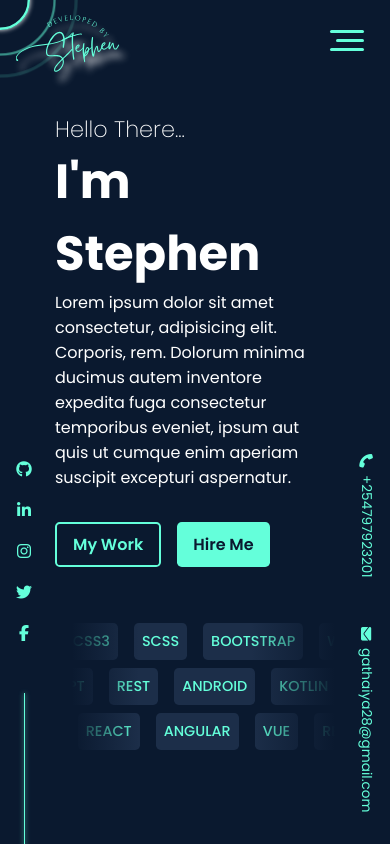
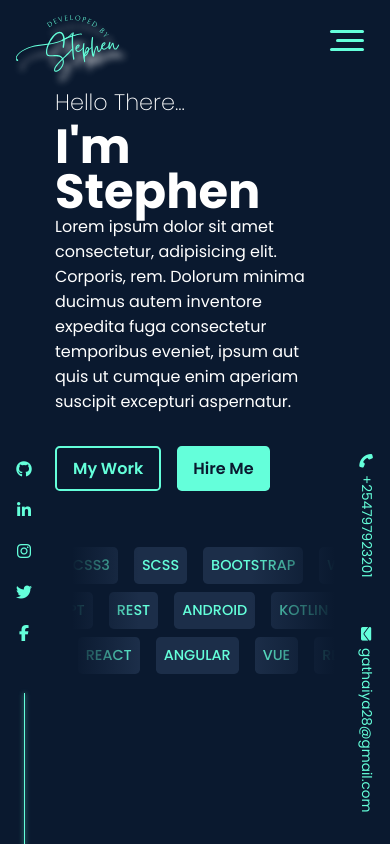
Before and after one commit to StevoMuraya/Stephen-Portfolio-Design, a React (Vite) app: page / in a window 390 px wide. Built offline with nearby package versions, Linux system fonts and the light colour scheme.

Commit message:
Responsiveness
Responsiveness

```diff
--- a/public/style.css
+++ b/public/style.css
@@ -191,6 +191,10 @@ button:hover,
   box-shadow: 0 0 0.5rem #64ffda;
 }
 
+.main-container::-webkit-scrollbar {
+  display: none;
+}
+
 .main-container {
   width: 100%;
   min-height: 100vh;
@@ -199,6 +203,10 @@ button:hover,
   color: white;
   flex-direction: column;
   align-items: center;
+  overflow: hidden;
+  overflow-y: scroll;
+  -ms-overflow-style: none;
+  scrollbar-width: none;
 }
 .main-container nav.navbar {
   width: 100%;
@@ -398,26 +406,17 @@ button:hover,
 .main-container .right-links-container .links-list .link i {
   rotate: 90deg;
 }
-.main-container .pages-container::-webkit-scrollbar {
-  display: none;
-}
 .main-container .pages-container {
   width: 80%;
   height: calc(100vh - 5rem);
-  overflow: hidden;
-  overflow-y: scroll;
-  -ms-overflow-style: none;
-  padding: 2rem 0;
-  scrollbar-width: none;
+  position: relative;
 }
 .main-container .pages-container .landing-container {
-  width: 100%;
   display: flex;
   flex-direction: column;
   align-items: center;
+  position: relative;
   height: 100%;
-  top: 0;
-  position: relative;
   justify-content: center;
 }
 .main-container .pages-container .landing-container .landing-row {
@@ -635,16 +634,20 @@ button:hover,
   min-width: 200px;
 }
 
-@media screen and (max-width: 900px) {
+@media screen and (max-width: 1050px) {
   .main-container .pages-container .landing-container .landing-row .landing-col.extra {
     display: none;
   }
 }
 @media screen and (max-width: 750px) {
+  .cursor {
+    display: none;
+  }
   .main-container {
     position: relative;
     right: 0;
     overflow: hidden;
+    overflow-y: scroll;
   }
   .main-container nav.navbar .nav-section:first-child {
     width: 100%;
@@ -752,17 +755,25 @@ button:hover,
     right: 0;
   }
   .main-container .pages-container {
-    height: unset;
+    min-height: -webkit-max-content;
+    min-height: -moz-max-content;
+    min-height: max-content;
+    position: relative;
   }
 }
 @media screen and (max-width: 400px) {
   .main-container {
     position: relative;
     right: 0;
-    overflow: hidden;
   }
   .main-container nav.navbar {
     padding: 0 1rem 0 2rem;
+  }
+  .main-container .pages-container .landing-container {
+    height: unset;
+  }
+  .main-container .pages-container .landing-container .landing-row .landing-col .title {
+    line-height: 2.8rem;
   }
 }
 @-webkit-keyframes stackScroller {
--- a/public/style.scss
+++ b/public/style.scss
@@ -214,6 +214,9 @@ button:hover,
   box-shadow: 0 0 0.5rem $primary-color;
 }
 
+.main-container::-webkit-scrollbar {
+  display: none;
+}
 .main-container {
   width: 100%;
   min-height: 100vh;
@@ -222,6 +225,11 @@ button:hover,
   color: white;
   flex-direction: column;
   align-items: center;
+  overflow: hidden;
+  overflow-y: scroll;
+  -ms-overflow-style: none;
+  // padding: 2rem 0;
+  scrollbar-width: none;
 
   nav.navbar {
     width: 100%;
@@ -436,26 +444,17 @@ button:hover,
       }
     }
   }
-  .pages-container::-webkit-scrollbar {
-    display: none;
-  }
   .pages-container {
     width: 80%;
     height: calc(100vh - $navHeight);
-    overflow: hidden;
-    overflow-y: scroll;
-    -ms-overflow-style: none;
-    padding: 2rem 0;
-    scrollbar-width: none;
+    position: relative;
 
     .landing-container {
-      width: 100%;
       display: flex;
       flex-direction: column;
       align-items: center;
+      position: relative;
       height: 100%;
-      top: 0;
-      position: relative;
       justify-content: center;
 
       .landing-row {
@@ -717,7 +716,7 @@ button:hover,
 
 // Respinsiveness
 
-@media screen and (max-width: 900px) {
+@media screen and (max-width: 1050px) {
   .main-container {
     .pages-container {
       .landing-container {
@@ -731,10 +730,15 @@ button:hover,
   }
 }
 @media screen and (max-width: 750px) {
+  .cursor {
+    display: none;
+  }
+
   .main-container {
     position: relative;
     right: 0;
     overflow: hidden;
+    overflow-y: scroll;
     nav.navbar {
       .nav-section:first-child {
         width: 100%;
@@ -854,7 +858,8 @@ button:hover,
     }
 
     .pages-container {
-      height: unset;
+      min-height: max-content;
+      position: relative;
     }
   }
 }
@@ -863,9 +868,23 @@ button:hover,
   .main-container {
     position: relative;
     right: 0;
-    overflow: hidden;
+    // overflow: hidden;
     nav.navbar {
       padding: 0 1rem 0 2rem;
+    }
+
+    .pages-container {
+      .landing-container {
+        height: unset;
+
+        .landing-row {
+          .landing-col {
+            .title {
+              line-height: 2.8rem;
+            }
+          }
+        }
+      }
     }
   }
 }
```
Also changed, not shown: 1 other file (tests, documents, lock files or other folders).
